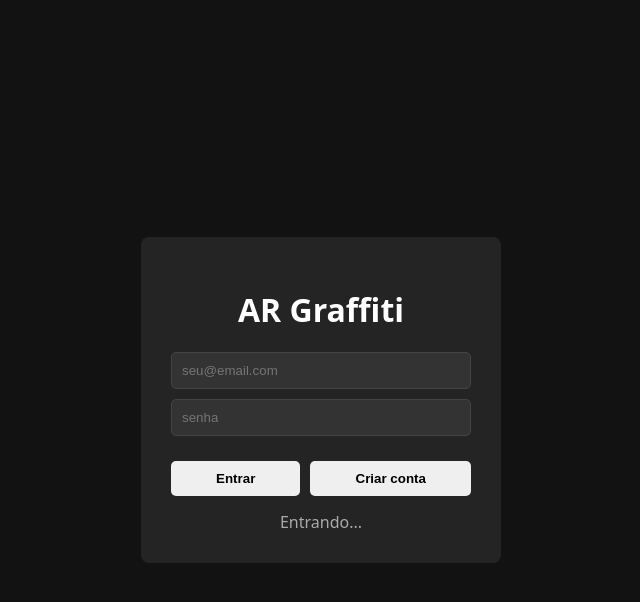
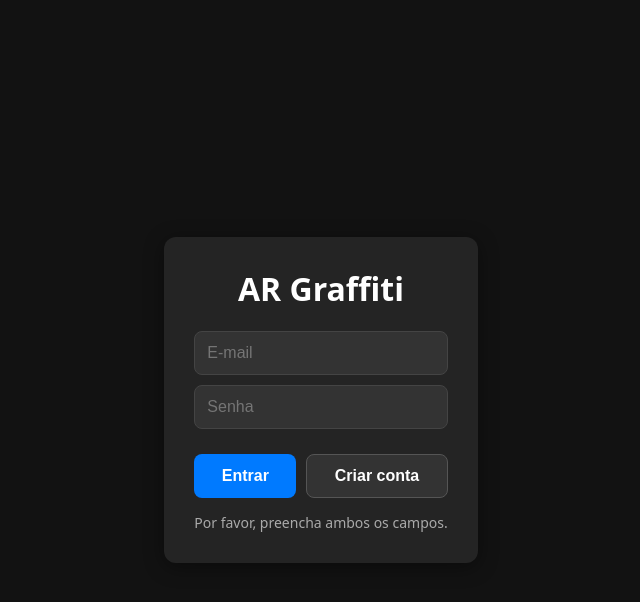
Before and after one commit to Tedesqui/arte, a plain HTML site: page index.html in a window 1280 px wide. Both pictures are taken after a click on the button "Entrar". Shown: the whole page, without its empty margins (319-959 px from the left). Drawn offline with Linux system fonts and the light colour scheme; no server answers.

Commit message:
Update index.html

```diff
--- a/index.html
+++ b/index.html
@@ -6,33 +6,38 @@
   <title>AR Graffiti - Login</title>
   <style>
     body, html { height:100%; margin:0; background:#121212; color:#fff; font-family:system-ui, Arial; display: flex; justify-content: center; align-items: center; text-align: center; }
-    #container { background: #242424; padding: 30px; border-radius: 8px; width: 300px; }
+    #container { background: #242424; padding: 30px; border-radius: 12px; width: 90%; max-width: 320px; box-shadow: 0 4px 20px rgba(0,0,0,0.4); }
+    h1 { margin-top: 0; }
     #loginBox { display:flex; flex-direction:column; gap:10px; }
     #btns { margin-top:15px; display:flex; gap:10px; }
-    input { padding: 10px; border-radius: 5px; border: 1px solid #444; background: #333; color: white; }
-    button { flex-grow: 1; padding: 10px; border-radius: 5px; border: none; cursor: pointer; font-weight: bold; }
-    #status { margin-top: 15px; color: #aaa; min-height: 20px; }
+    input { padding: 12px; border-radius: 8px; border: 1px solid #444; background: #333; color: white; font-size: 16px; }
+    button { flex-grow: 1; padding: 12px; border-radius: 8px; border: none; cursor: pointer; font-weight: bold; font-size: 16px; background-color: #007aff; color: white; transition: background-color 0.2s; }
+    button:hover { background-color: #0056b3; }
+    #btnRegister { background-color: #333; border: 1px solid #555; }
+    #btnRegister:hover { background-color: #444; }
+    #status { margin-top: 15px; color: #aaa; min-height: 20px; font-size: 14px; }
   </style>
 </head>
 <body>
+
   <div id="container">
     <h1>AR Graffiti</h1>
     <div id="loginBox">
-      <input id="email" type="email" placeholder="seu@email.com" />
-      <input id="password" type="password" placeholder="senha" />
+      <input id="email" type="email" placeholder="E-mail" autocomplete="email" />
+      <input id="password" type="password" placeholder="Senha" autocomplete="current-password" />
       <div id="btns">
         <button id="btnLogin">Entrar</button>
         <button id="btnRegister">Criar conta</button>
       </div>
     </div>
-    <div id="status"></div>
+    <div id="status">Por favor, faça o login para continuar.</div>
   </div>
 
   <script src="https://www.gstatic.com/firebasejs/9.22.2/firebase-app-compat.js"></script>
   <script src="https://www.gstatic.com/firebasejs/9.22.2/firebase-auth-compat.js"></script>
-
   <script>
     document.addEventListener('DOMContentLoaded', () => {
+      // --- COLE SUAS CHAVES DO FIREBASE AQUI ---
       const firebaseConfig = {
         apiKey: "AIzaSyDayAFq_87J5G98mT2ASTwP2JAKRvkyE40",
         authDomain: "tomorrow-art-2694d.firebaseapp.com",
@@ -42,41 +47,30 @@
         appId: "1:932174355356:web:a4f30e7b3e15b5f1564659",
         measurementId: "G-DNJKP24S8K"
       };
+
       firebase.initializeApp(firebaseConfig);
       const auth = firebase.auth();
       const statusEl = document.getElementById('status');
 
-      // Se o usuário já estiver logado, redireciona imediatamente
       auth.onAuthStateChanged(user => {
         if (user) {
           statusEl.textContent = 'Login bem-sucedido! Redirecionando...';
-          // Redireciona para a página de AR
           window.location.href = 'ar.html';
         }
       });
 
       document.getElementById('btnLogin').addEventListener('click', async () => {
-        const email = document.getElementById("email").value;
-        const pass = document.getElementById("password").value;
+        const email = document.getElementById("email").value; const pass = document.getElementById("password").value;
+        if (!email || !pass) { statusEl.textContent = 'Por favor, preencha ambos os campos.'; return; }
         statusEl.textContent = 'Entrando...';
-        try {
-          await auth.signInWithEmailAndPassword(email, pass);
-          // O onAuthStateChanged vai cuidar do redirecionamento
-        } catch(e) {
-          statusEl.textContent = `Erro: ${e.message}`;
-        }
+        try { await auth.signInWithEmailAndPassword(email, pass); } catch(e) { statusEl.textContent = `Erro: Credenciais inválidas.`; }
       });
 
       document.getElementById('btnRegister').addEventListener('click', async () => {
-        const email = document.getElementById("email").value;
-        const pass = document.getElementById("password").value;
+        const email = document.getElementById("email").value; const pass = document.getElementById("password").value;
+        if (!email || !pass) { statusEl.textContent = 'Por favor, preencha ambos os campos.'; return; }
         statusEl.textContent = 'Criando conta...';
-        try {
-          await auth.createUserWithEmailAndPassword(email, pass);
-          // O onAuthStateChanged vai cuidar do redirecionamento
-        } catch(e) {
-          statusEl.textContent = `Erro: ${e.message}`;
-        }
+        try { await auth.createUserWithEmailAndPassword(email, pass); } catch(e) { statusEl.textContent = `Erro ao criar conta.`; }
       });
     });
   </script>
```
